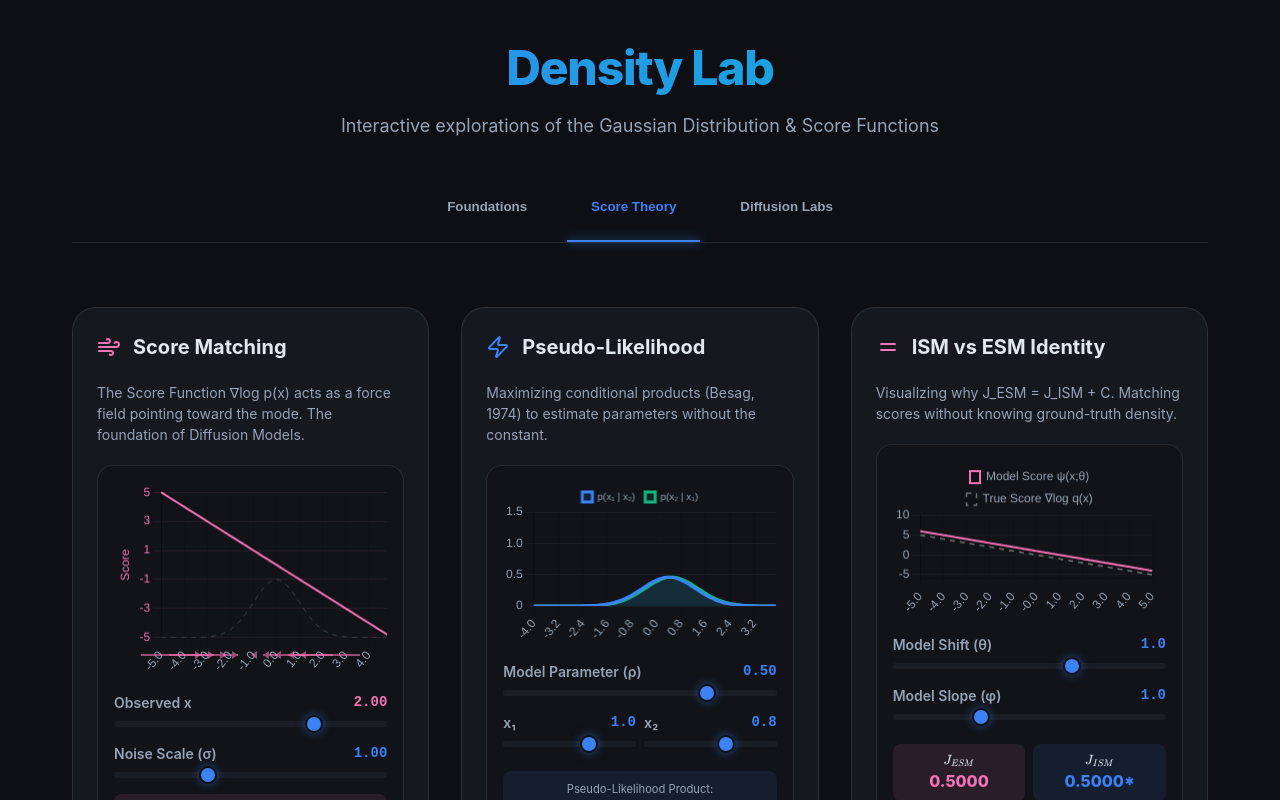
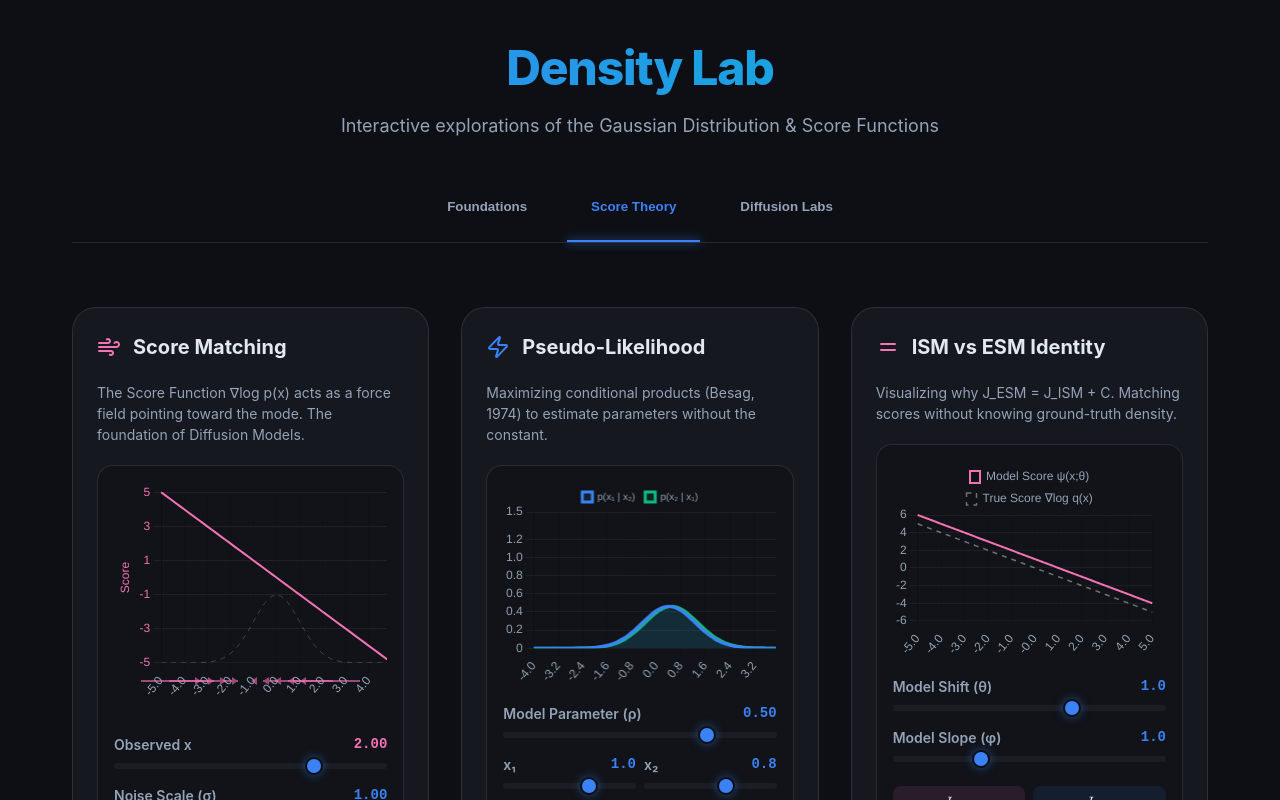
Before and after one commit to VicoErv/density-lab, a React (Vite) app: page / in a window 1280 px wide. Both pictures are taken after a click on the button "Score Theory". Shown: the top 800 px of the page. Built offline with nearby package versions, Linux system fonts and the light colour scheme.

Commit message:
UI: Fix control overlap and vector bleeding with overflow hidden

```diff
--- a/src/index.css
+++ b/src/index.css
@@ -115,6 +115,7 @@ header p {
   flex: 1;
   display: flex;
   flex-direction: column;
+  overflow: hidden;
 }
 
 .controls {
--- a/src/labs/DenoisingScoreMatching.jsx
+++ b/src/labs/DenoisingScoreMatching.jsx
@@ -114,7 +114,8 @@ const DenoisingScoreMatching = () => {
                     display: 'flex',
                     flexDirection: 'column',
                     justifyContent: 'center',
-                    alignItems: 'center'
+                    alignItems: 'center',
+                    overflow: 'hidden'
                 }}>
                     {/* Target Vector (points to mode) */}
                     <div style={{
--- a/src/labs/ForwardDiffusion.jsx
+++ b/src/labs/ForwardDiffusion.jsx
@@ -67,7 +67,7 @@ const ForwardDiffusion = () => {
 
     return (
         <div style={{ display: 'flex', flexDirection: 'column', gap: '1rem', padding: '1rem' }}>
-            <div style={{ height: '220px', position: 'relative', display: 'flex', justifyContent: 'center', flexShrink: 0 }}>
+            <div style={{ height: '220px', position: 'relative', display: 'flex', justifyContent: 'center', flexShrink: 0, overflow: 'hidden' }}>
                 <canvas
                     ref={canvasRef}
                     width={800}
--- a/src/labs/ScoreMatching.jsx
+++ b/src/labs/ScoreMatching.jsx
@@ -115,8 +115,8 @@ const ScoreMatching = () => {
     };
 
     return (
-        <div style={{ height: '100%', padding: '1rem', display: 'flex', flexDirection: 'column' }}>
-            <div style={{ flex: 1, minHeight: 0, position: 'relative' }}>
+        <div style={{ display: 'flex', flexDirection: 'column', gap: '1rem', padding: '1rem' }}>
+            <div style={{ flex: 1, minHeight: '220px', position: 'relative', overflow: 'hidden' }}>
                 <ReactChart type='line' data={chartData} options={{
                     responsive: true,
                     maintainAspectRatio: false,
```
